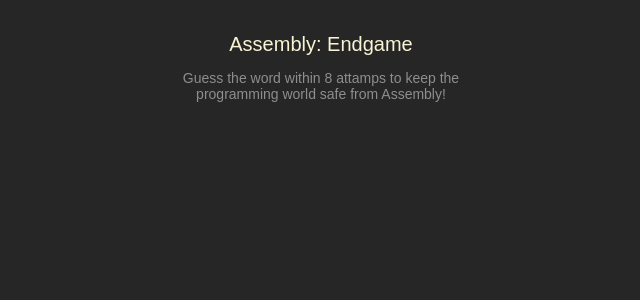
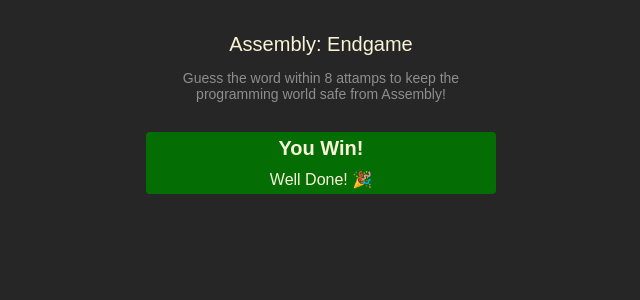
Before and after one commit to SouthBennett/assembly-endgame, a React (Vite) app: page / in a window 1280 px wide. Shown: the top 300 px of the page, without its empty margins (319-959 px from the left). Built offline with nearby package versions, Linux system fonts and the light colour scheme.

Commit message:
Assembly Endgame: Status Section

```diff
--- a/src/App.jsx
+++ b/src/App.jsx
@@ -1,11 +1,13 @@
 import { useState } from 'react'
 import Header from './components/Header'
+import Status from './components/Status'
 
 
 export default function AssemblyEndgame() {
   return (
     <main>
       <Header />
+      <Status />
     </main>
 
   )
--- /dev/null
+++ b/src/components/Status.jsx
@@ -0,0 +1,12 @@
+import { useState } from 'react'
+
+export default function Status() {
+  return (
+    <section className="game-status">
+      <h2>You Win!</h2>
+      <p>Well Done! 🎉</p>
+    </section>
+
+
+  )
+}
--- a/src/index.css
+++ b/src/index.css
@@ -28,3 +28,22 @@
   max-width: 350px;
   color: #8E8E8E;
 }
+
+section.game-status {
+  background-color: rgb(4, 110, 4);
+  display: flex;
+  flex-direction: column;
+  align-items: center;
+  color: #F9F4DA;
+  border-radius: 4px;
+  margin-block: 30px;
+}
+
+section.game-status > h2 {
+  font-size: 1.25rem;
+  margin: 5px;
+}
+
+section.game-status > p {
+  margin: 5px;
+}
```
